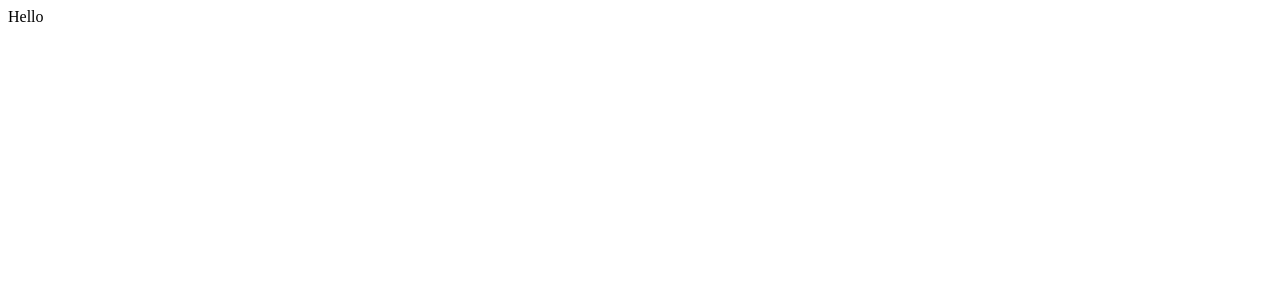
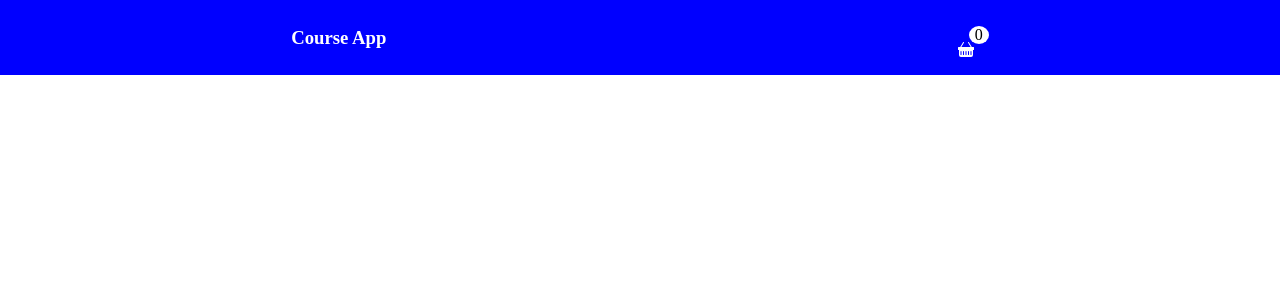
Before and after one commit to BatuhanKIRICI/React, a React (Create React App) app: page / in a window 1280 px wide. Shown: the top 300 px of the page. Built offline with nearby package versions, Linux system fonts and the light colour scheme.

Commit message:
"useSelector"

```diff
--- a/src/App.css
+++ b/src/App.css
@@ -1,46 +1,31 @@
-/* * {
+* {
   margin: 0;
-  padding: 0;
-  box-sizing: border-box;
-  text-align: center;
-} */
-
-.main {
-  display: flex;
-  flex-direction: column;
-  width: 30%;
-  margin: auto;
 }
 
-.mainInput {
-  padding: 10px 5px;
-  border-radius: 10px;
-  margin-bottom: 20px;
-}
-
-.mainButton {
-  padding: 10px;
-  border: none;
-  border-radius: 30px;
+.navbar {
+  display: flex;
+  justify-content: space-around;
   background-color: blue;
   color: white;
-  width: 30%;
-  margin: auto;
-}
-
-.todoCard {
-  display: flex;
-  flex-direction: row;
-  flex-wrap: wrap;
-  justify-content: center;
+  height: 75px;
   align-items: center;
 }
 
-.card {
-  width: 350px;
-  border: 1px solid black;
-  border-radius: 30px;
+.navDiv {
+  position: relative;
+  margin-bottom: 5px;
+}
+
+.itemsIcon {
+  position: absolute;
+  top: 15px;
+  right: 15px;
+}
+
+.itemsDiv {
+  background-color: white;
+  border-radius: 50%;
+  color: black;
+  width: 20px;
   text-align: center;
-  padding: 20px;
-  margin: 20px;
 }
--- a/src/App.js
+++ b/src/App.js
@@ -1,7 +1,12 @@
 import React from "react";
+import Navbar from "./components/Navbar";
 
 function App() {
-  return <div className="App">Hello</div>;
+  return (
+    <div className="App">
+      <Navbar />
+    </div>
+  );
 }
 
 export default App;
--- a/src/appTypes.tsx
+++ /dev/null
@@ -1,4 +0,0 @@
-export type todoType = {
-  taskName: string;
-  workDay: number;
-};
--- /dev/null
+++ b/src/components/Navbar.js
@@ -0,0 +1,22 @@
+import React from "react";
+import { BsFillBasketFill } from "react-icons/bs";
+import { useSelector } from "react-redux";
+
+function Navbar() {
+  const { quantity } = useSelector((store) => store.card);
+  return (
+    <nav>
+      <div className="navbar">
+        <h3>Course App</h3>
+        <div className="navDiv">
+          <div className="itemsDiv">
+            <p>{quantity}</p>
+          </div>
+          <BsFillBasketFill className="itemsIcon" />
+        </div>
+      </div>
+    </nav>
+  );
+}
+
+export default Navbar;
--- /dev/null
+++ b/src/control/cardSlice.js
@@ -0,0 +1,13 @@
+import { createSlice } from "@reduxjs/toolkit";
+
+const initialState = {
+  cartItems: ["akj"],
+  quantity: 0,
+  total: 0,
+};
+const cardReducer = createSlice({
+  name: "card",
+  initialState,
+});
+
+export default cardReducer.reducer;
--- a/src/index.js
+++ b/src/index.js
@@ -2,6 +2,12 @@ import React from "react";
 import ReactDOM from "react-dom/client";
 import App from "./App.js";
 import "./App.css";
+import { store } from "./store.js";
+import { Provider } from "react-redux";
 
 const root = ReactDOM.createRoot(document.getElementById("root"));
-root.render(<App />);
+root.render(
+  <Provider store={store}>
+    <App />
+  </Provider>
+);
--- /dev/null
+++ b/src/store.js
@@ -0,0 +1,8 @@
+import { configureStore } from "@reduxjs/toolkit";
+import cardReducer from "./control/cardSlice";
+
+export const store = configureStore({
+  reducer: {
+    card: cardReducer,
+  },
+});
```
Also changed, not shown: src/App.tsx (deleted, +0 -60 lines), src/TodoItem.tsx (deleted, +0 -21 lines).
